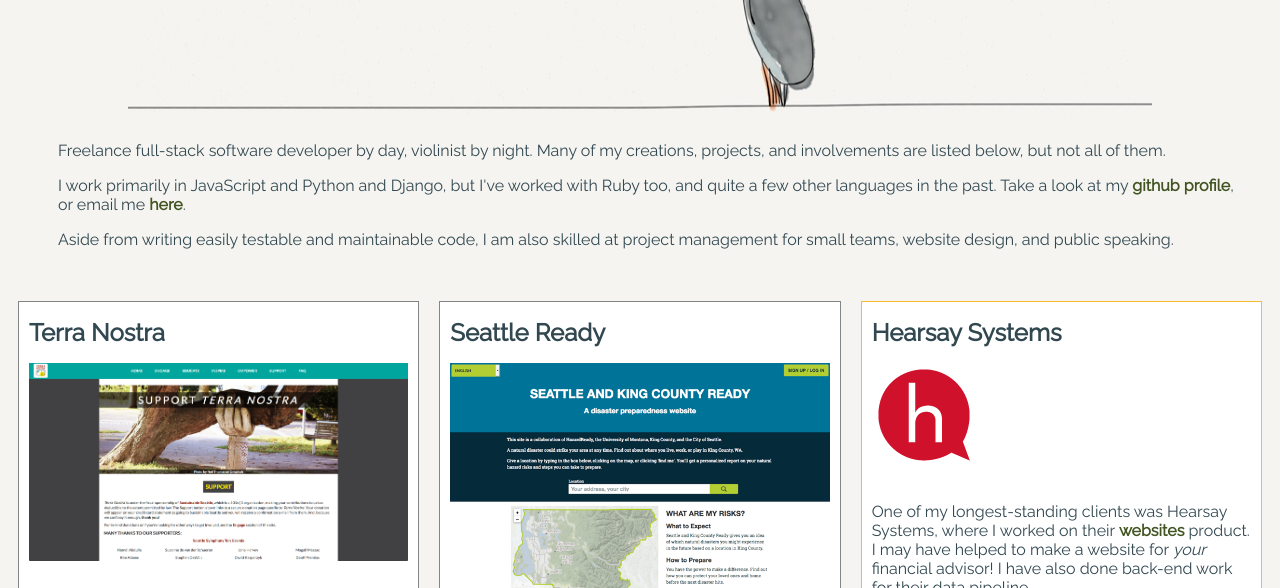
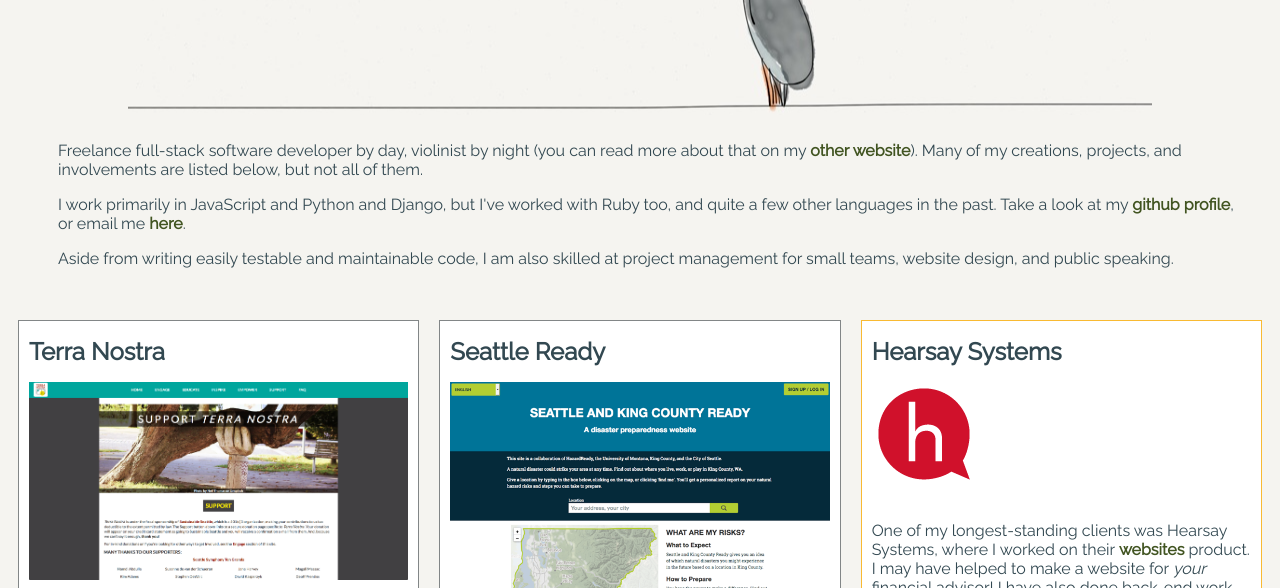
Before and after one commit to nein09/melindaminch.com, a website: page index.html in a window 1280 px wide. Shown: the part 173-761 px from the top of the page. Drawn offline with Linux system fonts and the light colour scheme.

Commit message:
Link to nein09 dot com

```diff
--- a/index.html
+++ b/index.html
@@ -18,7 +18,7 @@
 </div>
   <div class="content">
     <div class="intro">
-      <p>Freelance full-stack software developer by day, violinist by night. Many of my creations, projects, and involvements are listed below, but not all of them.</p>
+      <p>Freelance full-stack software developer by day, violinist by night (you can read more about that on my <a href="http://nein09.com/"" target="_blank" rel="noopener">other website</a>). Many of my creations, projects, and involvements are listed below, but not all of them.</p>
       <p>I work primarily in JavaScript and Python and Django, but I've worked with Ruby too, and quite a few other languages in the past. Take a look at my <a href="https://github.com/nein09" target="_blank" rel="noopener">github profile</a>, or email me <a href="mailto:melinda@melindaminch.com">here</a>.</p>
       <p>Aside from writing easily testable and maintainable code, I am also skilled at project management for small teams, website design, and public speaking.</p>
     </div>
```
